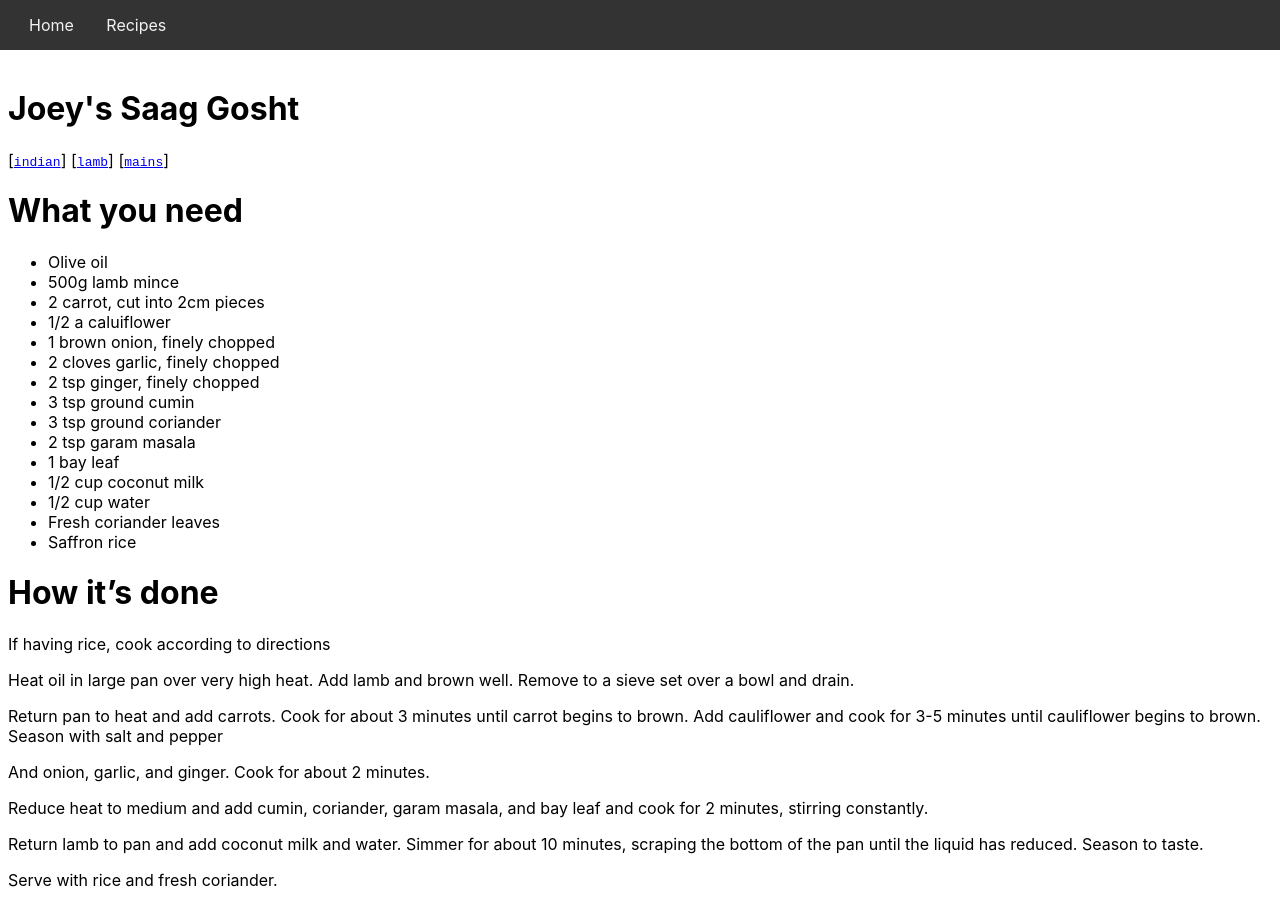
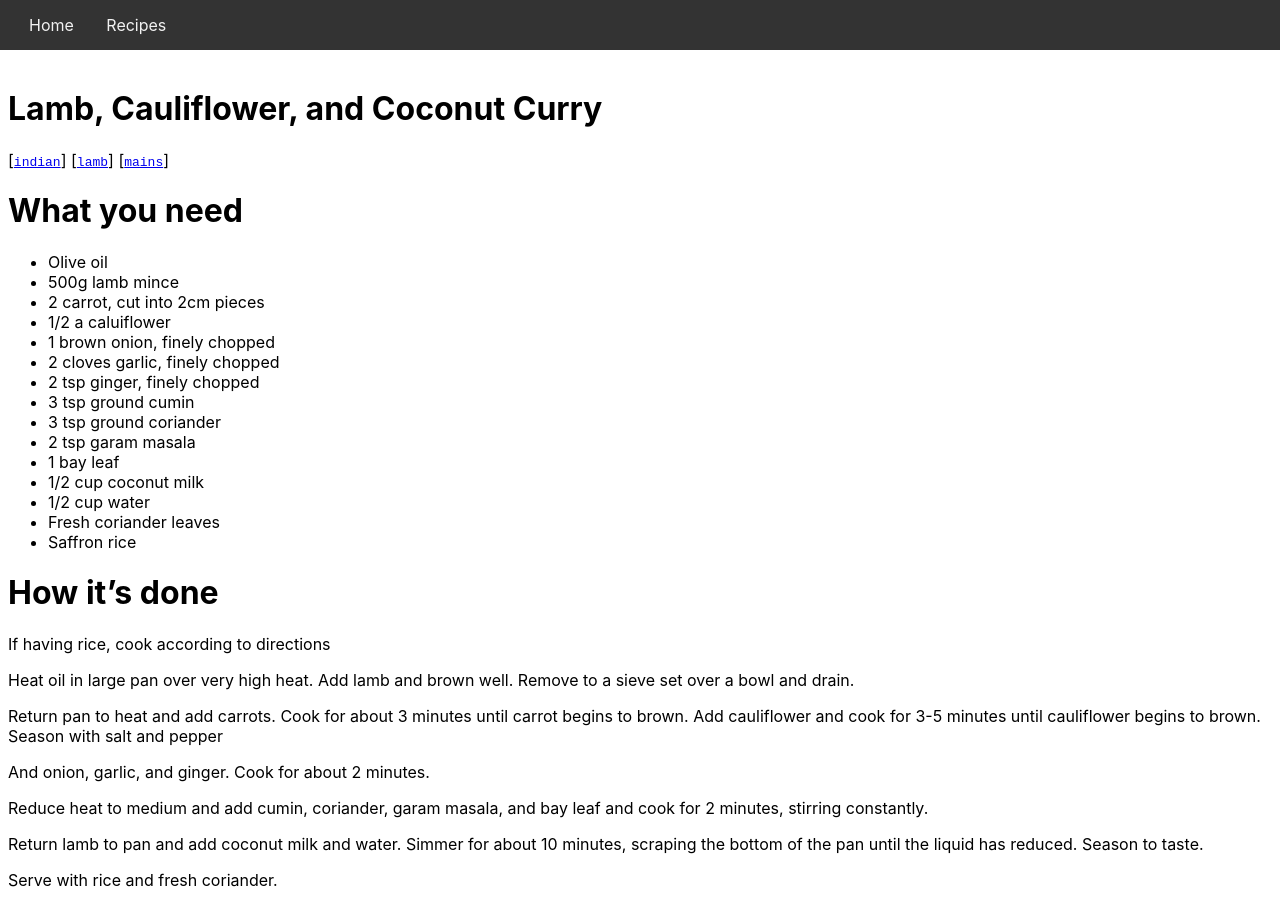
Before and after one commit to pattyde/mobile-recipes, a Jekyll site: the page built from _recipes/lamb-cauliflower-and-coconut-curry.md, in a window 1280 px wide. Built offline with Jekyll 4.4.1, drawn with Linux system fonts in a browser that asks for light colours.

Commit message:
Update lamb-cauliflower-and-coconut-curry.md

```diff
--- a/_recipes/lamb-cauliflower-and-coconut-curry.md
+++ b/_recipes/lamb-cauliflower-and-coconut-curry.md
@@ -1,5 +1,5 @@
 ---
-name: Joey's Saag Gosht
+name: Lamb, Cauliflower, and Coconut Curry
 tags: indian lamb mains
 ---
 
```
